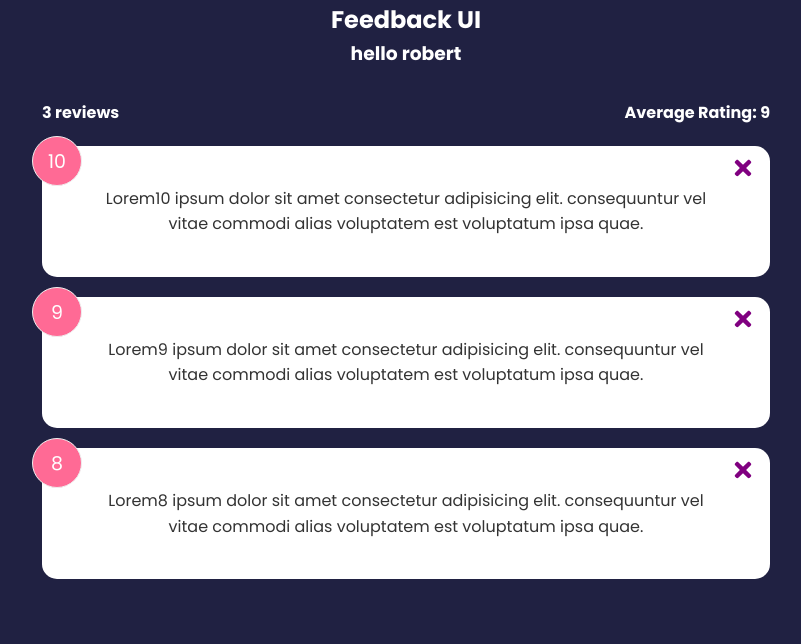
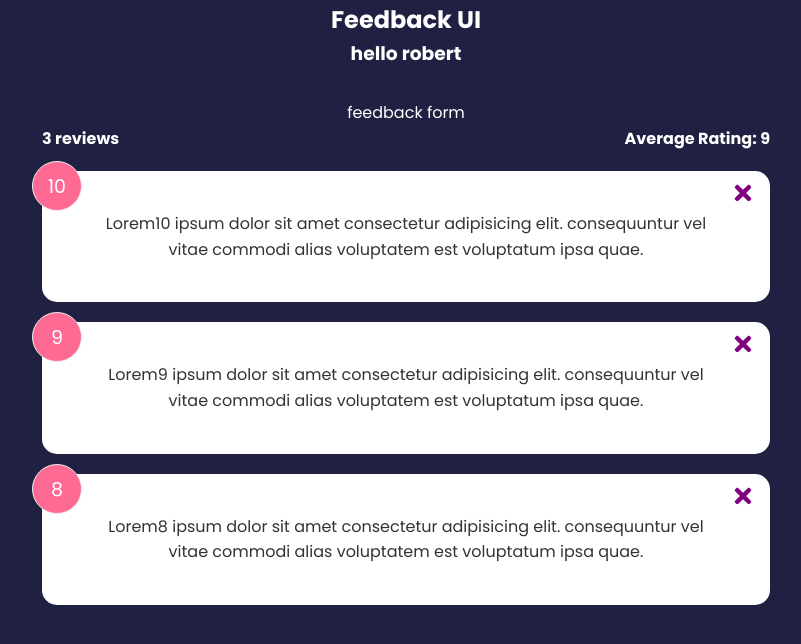
Before and after one commit to robertoaguilar1979/react-front-to-back-2022, a React (Create React App) app: page / in a window 1280 px wide. Shown: the top 644 px of the page, without its empty margins (234-1035 px from the left). Built offline with nearby package versions, Linux system fonts and the light colour scheme.

Commit message:
started FeedbackForm.jsx component

```diff
--- a/src/App.js
+++ b/src/App.js
@@ -5,6 +5,7 @@ import { useState } from "react";
 import FeedbackData from "./data/FeedbackData";
 import FeedbackItem from "./components/FeedbackItem";
 import FeedbackStats from "./components/FeedbackStats";
+import FeedbackForm from "./components/FeedbackForm";
 
 function App() {
   const [feedbackData, setFeedbackData] = useState(FeedbackData);
@@ -19,6 +20,7 @@ function App() {
       <Header text="hello" name="robert" />
 
       <div className="container">
+        <FeedbackForm />
         <FeedbackStats feedback={feedbackData} />
         <FeedbackList feedback={feedbackData} handleDelete={deleteFeedback} />
       </div>
--- /dev/null
+++ b/src/components/FeedbackForm.jsx
@@ -0,0 +1,5 @@
+function FeedbackForm() {
+  return <div>feedback form</div>;
+}
+
+export default FeedbackForm;
```
